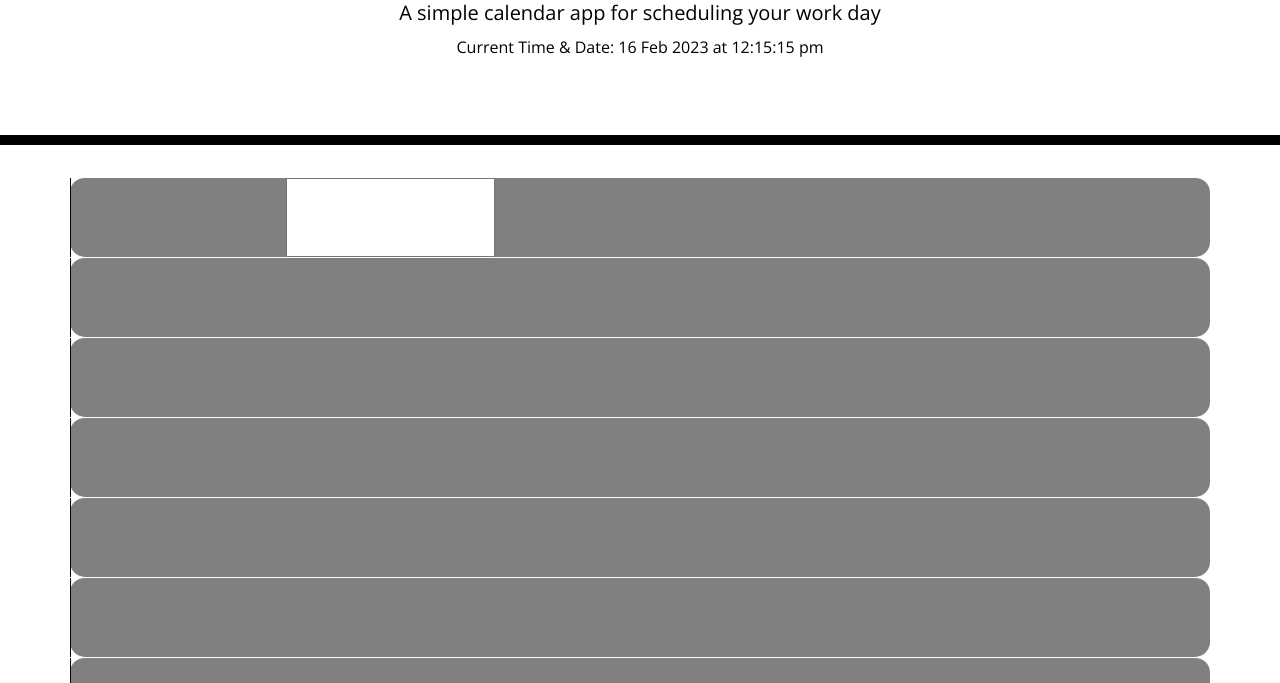
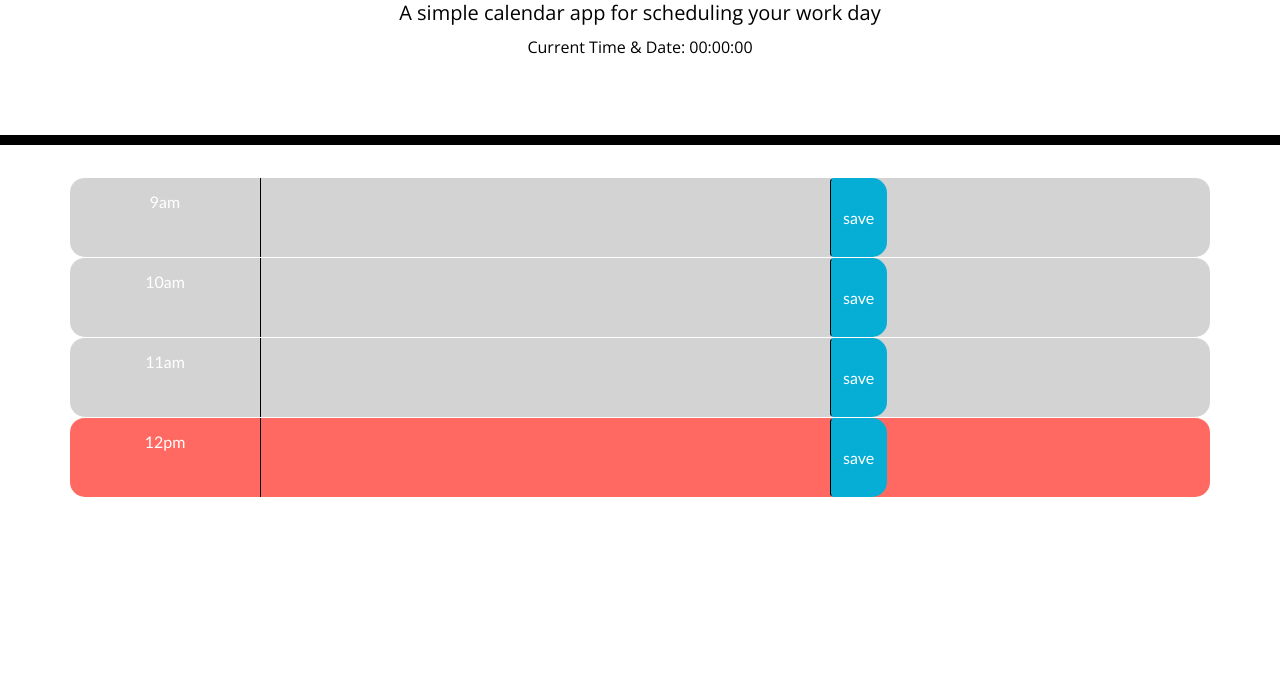
Before and after one commit to stillawake17/DayPlanner, a plain HTML site: page starter/index.html in a window 1280 px wide. Shown: the part 117-800 px from the top of the page. Drawn offline with nearby package versions, Linux system fonts and the light colour scheme.

Commit message:
added hour comparison with time blocks, get/set storage and creation of divs

```diff
--- a/starter/index.html
+++ b/starter/index.html
@@ -37,43 +37,79 @@
 
     <div class="container">
       <!-- Timeblocks go here -->
-       <div class="time-block time-block-1 row">
-        <textarea  id="8am" class="description"></textarea>
-        <input type="text" id="8-text"></input>
+       <!-- <div class="time-block time-block-1 row">
+        <textarea id="8am" class="description">8am</textarea>
+        <input type="text" id="am8-text" name="am8"></input>
+       </div> -->
+
+       <div id="9-hour" class="time-block row">
+        <div class="col-2 text-center py-3">9am</div>
+        <textarea class="col-6 description"></textarea>
+        <button class="btn save-button">save</button>
        </div>
-       <div class="time-block time-block-2 row">
-        <textarea  id="9am" class="description"></textarea>
+
+       <div id="10-hour" class="time-block row">
+        <div class="col-2 text-center py-3">10am</div>
+        <textarea class="col-6 description"></textarea>
+        <button class="btn save-button">save</button>
+       </div>
+
+       <div id="11-hour" class="time-block row">
+        <div class="col-2 text-center py-3">11am</div>
+        <textarea class="col-6 description"></textarea>
+        <button class="btn save-button">save</button>
+       </div>
+
+
+       <div id="12-hour" class="time-block row">
+        <div class="col-2 text-center py-3">12pm</div>
+        <textarea class="col-6 description"></textarea>
+        <button class="btn save-button">save</button>
+       </div>
+       <!-- <div class="time-block time-block-2 row">
+        <textarea  id="9am" class="description">9am</textarea>
+        <input type="text" id="am9-text" name="am9"></input>
        </div>
        <div class="time-block time-block-3 row">
         <textarea  id="10am" class="description"></textarea>
+        <input type="text" id="am10-text"></input>
        </div>
        <div class="time-block time-block-4 row">
         <textarea  id="11am" class="description"></textarea>
+        <input type="text" id="am11-text"></input>
        </div>
        <div class="time-block time-block-5 row">
         <textarea  id="12pm" class="description"></textarea>
+        <input type="text" id="pm12-text"></input>
        </div>
        <div class="time-block time-block-6 row">
         <textarea  id="1pm" class="description"></textarea>
+        <input type="text" id="pm1-text"></input>
        </div>
        <div class="time-block time-block-7 row">
         <textarea  id="2pm" class="description"></textarea>
+        <input type="text" id="pm2-text"></input>
        </div>
        <div class="time-block time-block-8 row">
         <textarea  id="3pm" class="description"></textarea>
+        <input type="text" id="pm3-text"></input>
        </div>
        <div class="time-block time-block-9 row">
         <textarea  id="4pm" class="description"></textarea>
+        <input type="text" id="pm4-text"></input>
        </div>
        <div class="time-block time-block-10 row">
         <textarea  id="5pm" class="description"></textarea>
+        <input type="text" id="pm5-text"></input>
        </div>
        <div class="time-block time-block-11 row">
         <textarea  id="6pm" class="description"></textarea>
+        <input type="text" id="pm6-text"></input>
        </div>
        <div class="time-block time-block-12 row">
         <textarea  id="7pm" class="description"></textarea>
-       </div>
+        <input type="text" id="pm7-text"></input>
+       </div> -->
 
     </div>
 
--- a/starter/script.js
+++ b/starter/script.js
@@ -1,41 +1,105 @@
-var timeDisplayEl = $('#time-display');
-var currentTime = moment();
-alert(currentTime);
+$(document).ready(function () {
+  $('.save-button').on('click', function () {
+    // get text from area and time attached to it
+    var text = $(this).siblings('.description').val();
+    var time = $(this).parent().attr('id')
 
-// handle displaying the time
-function displayTime() {
-    var rightNow = moment().format('DD MMM YYYY [at] hh:mm:ss a');
-    timeDisplayEl.text(rightNow);
+    localStorage.setItem(time, text)
+  })
+
+  // repeat this for every time block
+  $('#9-hour .description').val(localStorage.getItem('9-hour'))
+  $('#10-hour .description').val(localStorage.getItem('10-hour'))
+  $('#11-hour .description').val(localStorage.getItem('11-hour'))
+  $('#12-hour .description').val(localStorage.getItem('12-hour'))
+  $('#13-hour .description').val(localStorage.getItem('13-hour'))
+  $('#14-hour .description').val(localStorage.getItem('14-hour'))
+  $('#15-hour .description').val(localStorage.getItem('15-hour'))
+  $('#16-hour .description').val(localStorage.getItem('16-hour'))
+  $('#17-hour .description').val(localStorage.getItem('17-hour'))
+
+  function updateHour() {
+    var currentTime = moment().hour()
+    console.log('current', currentTime)
+    $('.time-block').each(function () {
+      var blockTime = parseInt($(this).attr('id').split('-')[0])
+      console.log('blocktime', blockTime)
+      if (blockTime < currentTime) {
+        $(this).addClass('past')
+      } else if (blockTime === currentTime) {
+        $(this).removeClass('past')
+        $(this).addClass('present')
+      } else {
+        $(this).removeClass('past')
+        $(this).removeClass('present')
+        $(this).addClass('future')
+      }
+    })
   }
 
+  updateHour()
+
+  setInterval(updateHour, 20000)
+})
+
+// var timeDisplayEl = $('#time-display');
+// var currentTime = moment();
 
 
-// handle printing the schedule and its data to the page
-const Container= $('<div>').addClass("container");
-const text1= $('<textarea>').addClass("description");
-const input1 = $('<input>').addClass("input");
-const text2= $('<textarea>').addClass("description");
-const input2 = $('<input>').addClass("input");
-const text3= $('<textarea>').addClass("description");
-const input3 = $('<input>').addClass("input");
-const text4= $('<textarea>').addClass("description");
-const input4 = $('<input>').addClass("input");
-const text5= $('<textarea>').addClass("description");
-const input5 = $('<input>').addClass("input");
-const text6= $('<textarea>').addClass("description");
-const input6 = $('<input>').addClass("input");
-const text7= $('<textarea>').addClass("description");
-const input7 = $('<input>').addClass("input");
-const text8= $('<textarea>').addClass("description");
-const input8 = $('<input>').addClass("input");
-const text9= $('<textarea>').addClass("description");
-const input9 = $('<input>').addClass("input");
-const text10= $('<textarea>').addClass("description");
-const input10 = $('<input>').addClass("input");
-const text11= $('<textarea>').addClass("description");
-const input11 = $('<input>').addClass("input");
-const text12= $('<textarea>').addClass("description");
-const input12 = $('<input>').addClass("input");
-const textData1 =  text1.attr("data-entry");
+// // handle displaying the time
+// function displayTime() {
+//     var rightNow = moment().format('DD MMM YYYY [at] hh:mm:ss a');
+//     timeDisplayEl.text(rightNow);
+//   }
 
-  setInterval(displayTime, 1000);
+//   // pseudocode
+//   // if time of rightNow matches the id of the timeblock the colour should be red .present css selector
+//   // if time of rightNow is before the id of the timeblock the colour should be .past css selector
+//   // if time of rightNow is after the time of the timeblock the colour should be .future css selector
+
+//   // Get the value of the input element with id "am8-text" HOW?
+// var am8Value = $('#am8-text').val();
+
+// // Print the value to the console NOT WORKING YET
+// console.log(am8Value);
+
+// // Save the value to a variable or send it to a server using AJAX
+// // For example:
+// var am8Data = {am8: am8Value};
+
+// // Save the value to localStorage
+// localStorage.setItem('am8Value', am8Value);
+
+// // Retrieve the value from localStorage and print it to the console
+// var savedValue = localStorage.getItem('am8Value');
+// console.log(savedValue);
+
+// // handle printing the schedule and its data to the page
+// const Container= $('<div>').addClass("container");
+// const text1= $('<textarea>').addClass("description");
+// const input1 = $('<input>').addClass("input");
+// const text2= $('<textarea>').addClass("description");
+// const input2 = $('<input>').addClass("input");
+// const text3= $('<textarea>').addClass("description");
+// const input3 = $('<input>').addClass("input");
+// const text4= $('<textarea>').addClass("description");
+// const input4 = $('<input>').addClass("input");
+// const text5= $('<textarea>').addClass("description");
+// const input5 = $('<input>').addClass("input");
+// const text6= $('<textarea>').addClass("description");
+// const input6 = $('<input>').addClass("input");
+// const text7= $('<textarea>').addClass("description");
+// const input7 = $('<input>').addClass("input");
+// const text8= $('<textarea>').addClass("description");
+// const input8 = $('<input>').addClass("input");
+// const text9= $('<textarea>').addClass("description");
+// const input9 = $('<input>').addClass("input");
+// const text10= $('<textarea>').addClass("description");
+// const input10 = $('<input>').addClass("input");
+// const text11= $('<textarea>').addClass("description");
+// const input11 = $('<input>').addClass("input");
+// const text12= $('<textarea>').addClass("description");
+// const input12 = $('<input>').addClass("input");
+// const textData1 =  text1.attr("data-entry");
+
+//   setInterval(displayTime, 1000);
--- a/starter/style.css
+++ b/starter/style.css
@@ -2,6 +2,10 @@ body {
   font-family: 'Open Sans', sans-serif;
   font-size: 16px;
   line-height: 1;
+}
+
+container {
+  max-width: 500px;
 }
 
 textarea {
@@ -58,7 +62,7 @@ textarea {
   color: white;
 }
 
-.saveBtn {
+.save-button {
   border-left: 1px solid black;
   border-top-right-radius: 15px;
   border-bottom-right-radius: 15px;
@@ -66,7 +70,7 @@ textarea {
   color: white;
 }
 
-.saveBtn i:hover {
+.save-button i:hover {
   font-size: 20px;
   transition: all 0.3s ease-in-out;
 }
```
